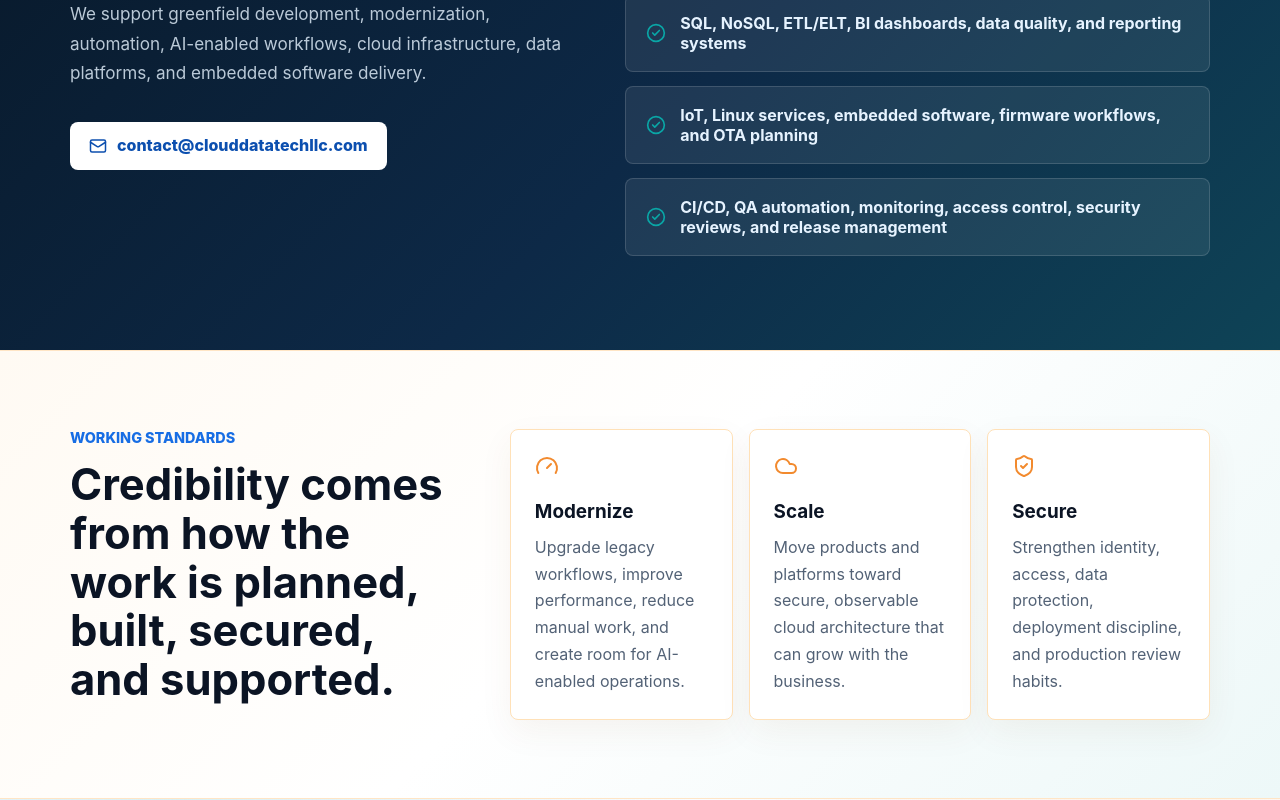
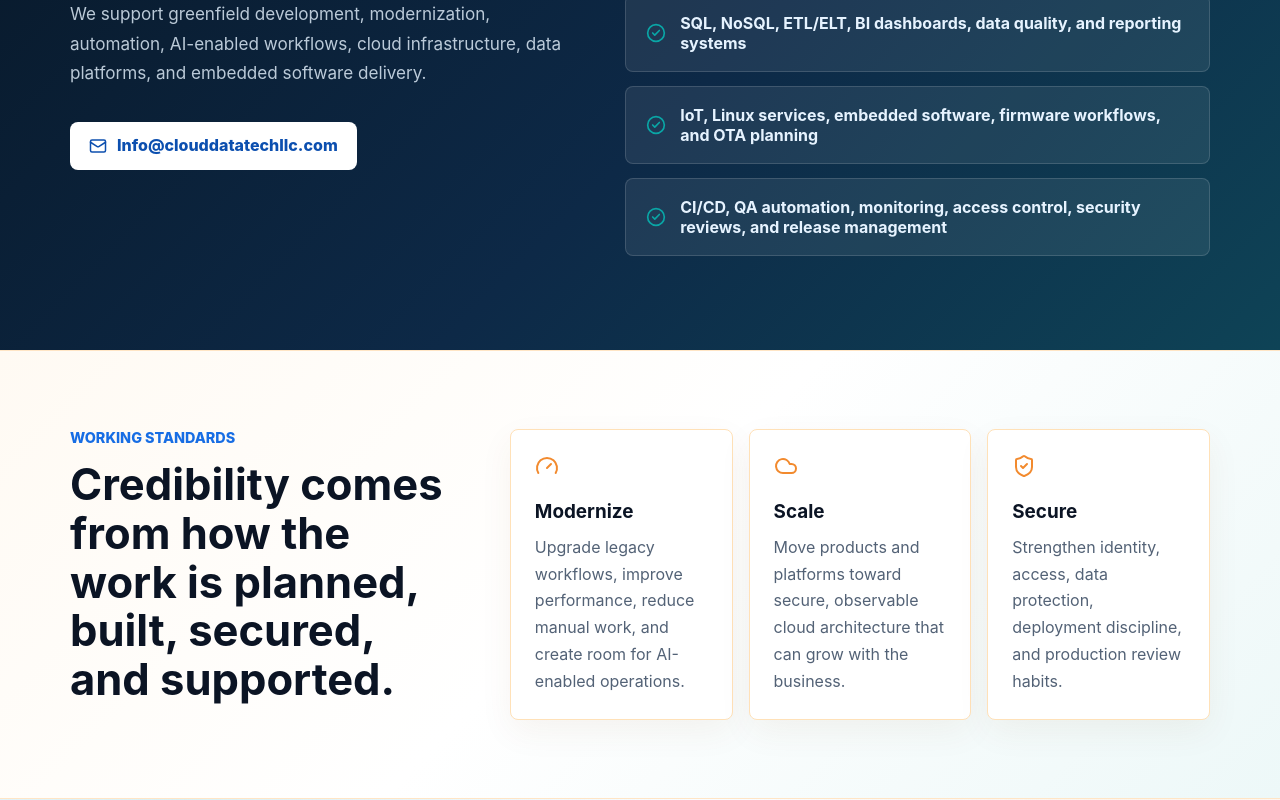
Before and after one commit to satish-develop/website-code, a React (Vite) app: page / in a window 1280 px wide. Shown: the part 3800-4600 px from the top of the page. Built offline with nearby package versions, Linux system fonts and the light colour scheme.

Commit message:
Update contact email address

```diff
--- a/src/App.jsx
+++ b/src/App.jsx
@@ -24,7 +24,7 @@ import {
 } from 'lucide-react'
 import './App.css'
 
-const contactEmail = 'contact@clouddatatechllc.com'
+const contactEmail = 'Info@clouddatatechllc.com'
 
 const navItems = [
   { label: 'Solutions', href: '#solutions' },
```
Also changed, not shown: 4 other files (tests, documents, lock files or other folders).
